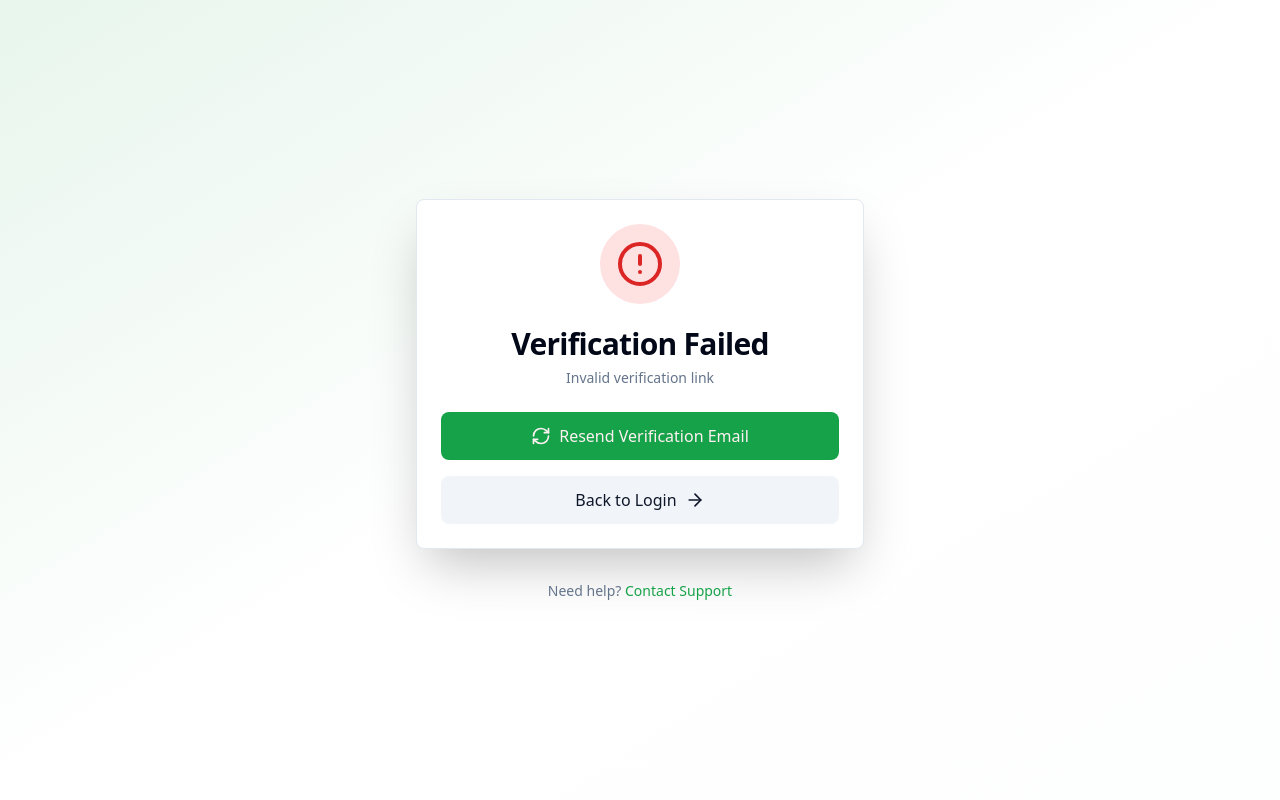
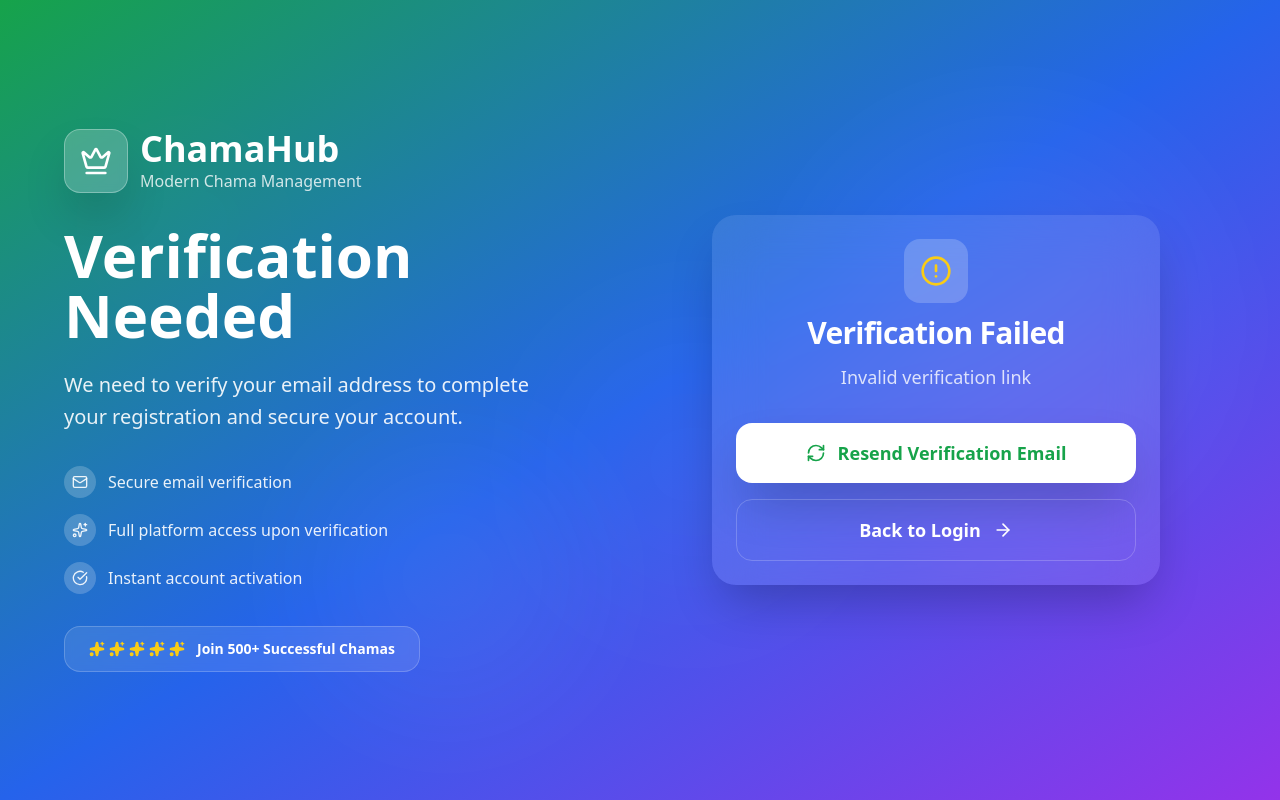
Before and after one commit to MachariaP/ProDev-Backend, a React (Vite) app in the folder chamahub-frontend/: page /verify-email in a window 1280 px wide. Built offline with nearby package versions, Linux system fonts and the light colour scheme; no server answers.

Commit message:
feat(auth): modernize email verification page

```diff
--- a/chamahub-frontend/src/pages/auth/VerifyEmailPage.tsx
+++ b/chamahub-frontend/src/pages/auth/VerifyEmailPage.tsx
@@ -1,7 +1,7 @@
 import { useState, useEffect } from 'react';
 import { motion } from 'framer-motion';
 import { useNavigate, useSearchParams } from 'react-router-dom';
-import { CheckCircle, AlertCircle, RefreshCw, ArrowRight } from 'lucide-react';
+import { CheckCircle, AlertCircle, RefreshCw, ArrowRight, Crown, Sparkles, Mail } from 'lucide-react';
 import { Card, CardContent, CardDescription, CardHeader, CardTitle } from '../../components/ui/card';
 import api from '../../services/api';
 
@@ -16,6 +16,23 @@ export function VerifyEmailPage() {
 
   const token = searchParams.get('token');
   const uid = searchParams.get('uid');
+
+  const FloatingShape = ({ delay = 0, className = "" }) => (
+    <motion.div
+      initial={{ y: 0, opacity: 0 }}
+      animate={{
+        y: [0, -30, 0],
+        opacity: [0, 1, 0]
+      }}
+      transition={{
+        duration: 6,
+        delay,
+        repeat: Infinity,
+        ease: "easeInOut"
+      }}
+      className={`absolute ${className}`}
+    />
+  );
 
   useEffect(() => {
     if (token && uid) {
@@ -55,53 +72,155 @@ export function VerifyEmailPage() {
   };
 
   return (
-    <div className="min-h-screen flex items-center justify-center bg-gradient-to-br from-primary/10 via-background to-secondary/10 p-4">
+    <div className="min-h-screen flex items-center justify-center bg-gradient-to-br from-green-600 via-blue-600 to-purple-600 p-4 relative overflow-hidden">
+      {/* Animated Background Elements */}
+      <div className="absolute inset-0 overflow-hidden pointer-events-none">
+        <FloatingShape
+          delay={0}
+          className="top-20 left-10 w-72 h-72 bg-white/10 rounded-full blur-3xl"
+        />
+        <FloatingShape
+          delay={2}
+          className="top-40 right-20 w-96 h-96 bg-white/5 rounded-full blur-3xl"
+        />
+        <FloatingShape
+          delay={4}
+          className="bottom-20 left-1/4 w-64 h-64 bg-white/10 rounded-full blur-3xl"
+        />
+        <FloatingShape
+          delay={1}
+          className="bottom-40 right-1/3 w-80 h-80 bg-white/5 rounded-full blur-3xl"
+        />
+      </div>
+
+      {/* Main Content */}
+      <div className="w-full max-w-6xl grid grid-cols-1 lg:grid-cols-2 gap-8 items-center relative z-10">
+        {/* Left Side - Branding */}
         <motion.div
-        initial={{ opacity: 0, scale: 0.9 }}
+          initial={{ opacity: 0, x: -50 }}
+          animate={{ opacity: 1, x: 0 }}
+          transition={{ duration: 0.8 }}
+          className="text-center lg:text-left text-white"
+        >
+          <motion.div
+            initial={{ scale: 0, rotate: -180 }}
+            animate={{ scale: 1, rotate: 0 }}
+            transition={{ delay: 0.3, type: 'spring', stiffness: 200 }}
+            className="flex items-center gap-3 justify-center lg:justify-start mb-8"
+          >
+            <div className="w-16 h-16 rounded-2xl bg-white/20 backdrop-blur-sm flex items-center justify-center shadow-2xl border border-white/30">
+              <Crown className="h-8 w-8 text-white" />
+            </div>
+            <div>
+              <h1 className="text-4xl font-black">ChamaHub</h1>
+              <p className="text-white/80 font-medium">Modern Chama Management</p>
+            </div>
+          </motion.div>
+
+          <motion.h2
+            initial={{ opacity: 0, y: 20 }}
+            animate={{ opacity: 1, y: 0 }}
+            transition={{ delay: 0.5 }}
+            className="text-5xl lg:text-6xl font-black mb-6 leading-tight"
+          >
+            {verifying
+              ? 'Verifying Your Email'
+              : success
+              ? 'Welcome to ChamaHub!'
+              : 'Verification Needed'}
+          </motion.h2>
+
+          <motion.p
+            initial={{ opacity: 0, y: 20 }}
+            animate={{ opacity: 1, y: 0 }}
+            transition={{ delay: 0.7 }}
+            className="text-xl mb-8 text-white/90 max-w-lg mx-auto lg:mx-0 leading-relaxed"
+          >
+            {verifying
+              ? "We're verifying your email address to secure your chama account..."
+              : success
+              ? "Your email has been verified! You're now ready to start managing your chama with powerful tools and insights."
+              : "We need to verify your email address to complete your registration and secure your account."}
+          </motion.p>
+
+          {/* Status Features */}
+          <motion.div
+            initial={{ opacity: 0, y: 20 }}
+            animate={{ opacity: 1, y: 0 }}
+            transition={{ delay: 0.9 }}
+            className="space-y-4 mb-8"
+          >
+            {[
+              { icon: Mail, text: 'Secure email verification' },
+              { icon: Sparkles, text: 'Full platform access upon verification' },
+              { icon: CheckCircle, text: 'Instant account activation' }
+            ].map((feature, index) => (
+              <motion.div
+                key={feature.text}
+                initial={{ opacity: 0, x: -20 }}
+                animate={{ opacity: 1, x: 0 }}
+                transition={{ delay: 1 + index * 0.1 }}
+                className="flex items-center gap-3 text-white/90"
+              >
+                <div className="w-8 h-8 rounded-full bg-white/20 flex items-center justify-center">
+                  <feature.icon className="h-4 w-4" />
+                </div>
+                <span className="font-medium">{feature.text}</span>
+              </motion.div>
+            ))}
+          </motion.div>
+
+          {/* Trust Badge */}
+          <motion.div
+            initial={{ opacity: 0, scale: 0.8 }}
             animate={{ opacity: 1, scale: 1 }}
-        transition={{ duration: 0.5 }}
-        className="w-full max-w-md"
+            transition={{ delay: 1.2 }}
+            className="inline-flex items-center gap-3 px-6 py-3 rounded-2xl bg-white/10 backdrop-blur-sm border border-white/20"
           >
-        <Card className="shadow-2xl">
-          <CardHeader className="text-center">
+            <div className="flex items-center gap-1">
+              {[1, 2, 3, 4, 5].map((i) => (
+                <Sparkles key={i} className="h-4 w-4 fill-yellow-400 text-yellow-400" />
+              ))}
+            </div>
+            <span className="font-bold text-sm">Join 500+ Successful Chamas</span>
+          </motion.div>
+        </motion.div>
+
+        {/* Right Side - Verification Card */}
+        <motion.div
+          initial={{ opacity: 0, x: 50 }}
+          animate={{ opacity: 1, x: 0 }}
+          transition={{ duration: 0.8, delay: 0.2 }}
+          className="flex justify-center"
+        >
+          <Card className="w-full max-w-md shadow-2xl border-0 bg-white/10 backdrop-blur-xl rounded-3xl">
+            <CardHeader className="space-y-3 text-center pb-8">
               <motion.div
                 initial={{ scale: 0 }}
                 animate={{ scale: 1 }}
-              transition={{ delay: 0.2, type: 'spring' }}
-              className="mx-auto mb-4"
+                transition={{ delay: 0.4, type: 'spring', stiffness: 200 }}
+                className="mx-auto bg-white/20 p-4 rounded-2xl w-fit"
               >
                 {verifying ? (
-                <div className="h-20 w-20 mx-auto">
-                  <div className="animate-spin rounded-full h-20 w-20 border-b-4 border-primary"></div>
-                </div>
+                  <motion.div
+                    animate={{ rotate: 360 }}
+                    transition={{ duration: 2, repeat: Infinity, ease: "linear" }}
+                    className="w-8 h-8 border-2 border-white border-t-transparent rounded-full"
+                  />
                 ) : success ? (
-                <motion.div
-                  initial={{ scale: 0 }}
-                  animate={{ scale: 1 }}
-                  transition={{ type: 'spring', stiffness: 200 }}
-                  className="h-20 w-20 rounded-full bg-green-100 flex items-center justify-center mx-auto"
-                >
-                  <CheckCircle className="h-12 w-12 text-green-600" />
-                </motion.div>
+                  <CheckCircle className="h-8 w-8 text-green-400" />
                 ) : (
-                <motion.div
-                  initial={{ scale: 0 }}
-                  animate={{ scale: 1 }}
-                  transition={{ type: 'spring', stiffness: 200 }}
-                  className="h-20 w-20 rounded-full bg-red-100 flex items-center justify-center mx-auto"
-                >
-                  <AlertCircle className="h-12 w-12 text-red-600" />
-                </motion.div>
+                  <AlertCircle className="h-8 w-8 text-yellow-400" />
                 )}
               </motion.div>
-            <CardTitle className="text-3xl">
+              <CardTitle className="text-3xl font-black text-white">
                 {verifying
                   ? 'Verifying Email...'
                   : success
                   ? 'Email Verified!'
                   : 'Verification Failed'}
               </CardTitle>
-            <CardDescription>
+              <CardDescription className="text-white/80 text-lg">
                 {verifying
                   ? 'Please wait while we verify your email address'
                   : success
@@ -109,19 +228,26 @@ export function VerifyEmailPage() {
                   : error}
               </CardDescription>
             </CardHeader>
-          <CardContent>
+            <CardContent className="space-y-6">
               {!verifying && !success && (
                 <div className="space-y-4">
                   <motion.button
-                  whileHover={{ scale: 1.02 }}
+                    whileHover={{
+                      scale: 1.02,
+                      boxShadow: "0 20px 40px rgba(255, 255, 255, 0.2)"
+                    }}
                     whileTap={{ scale: 0.98 }}
                     onClick={handleResendVerification}
                     disabled={resending || resent}
-                  className="w-full flex items-center justify-center gap-2 px-6 py-3 bg-primary text-primary-foreground rounded-lg hover:bg-primary/90 transition-colors disabled:opacity-50 disabled:cursor-not-allowed"
+                    className="w-full py-4 rounded-2xl bg-white text-green-600 font-bold text-lg hover:bg-white/90 transition-all disabled:opacity-50 flex items-center justify-center gap-3 shadow-2xl"
                   >
                     {resending ? (
                       <>
-                      <div className="animate-spin rounded-full h-5 w-5 border-b-2 border-white"></div>
+                        <motion.div
+                          animate={{ rotate: 360 }}
+                          transition={{ duration: 1, repeat: Infinity, ease: "linear" }}
+                          className="w-5 h-5 border-2 border-green-600 border-t-transparent rounded-full"
+                        />
                         Sending...
                       </>
                     ) : resent ? (
@@ -140,7 +266,7 @@ export function VerifyEmailPage() {
                     whileHover={{ scale: 1.02 }}
                     whileTap={{ scale: 0.98 }}
                     onClick={() => navigate('/login')}
-                  className="w-full flex items-center justify-center gap-2 px-6 py-3 bg-secondary text-secondary-foreground rounded-lg hover:bg-secondary/90 transition-colors"
+                    className="w-full py-4 rounded-2xl border border-white/20 bg-transparent text-white font-bold text-lg hover:bg-white/10 transition-all flex items-center justify-center gap-3"
                   >
                     Back to Login
                     <ArrowRight className="h-5 w-5" />
@@ -152,34 +278,24 @@ export function VerifyEmailPage() {
                   initial={{ opacity: 0 }}
                   animate={{ opacity: 1 }}
                   transition={{ delay: 0.5 }}
-                className="text-center"
+                  className="text-center space-y-4"
                 >
-                <p className="text-muted-foreground mb-4">
+                  <p className="text-white/80">
                     Redirecting to login page...
                   </p>
                   <div className="flex justify-center">
-                  <div className="animate-spin rounded-full h-8 w-8 border-b-2 border-primary"></div>
+                    <motion.div
+                      animate={{ rotate: 360 }}
+                      transition={{ duration: 1, repeat: Infinity, ease: "linear" }}
+                      className="w-8 h-8 border-2 border-white border-t-transparent rounded-full"
+                    />
                   </div>
                 </motion.div>
               )}
             </CardContent>
           </Card>
-
-        {/* Decorative Elements */}
-        <motion.div
-          initial={{ opacity: 0 }}
-          animate={{ opacity: 1 }}
-          transition={{ delay: 0.8 }}
-          className="mt-8 text-center"
-        >
-          <p className="text-muted-foreground text-sm">
-            Need help?{' '}
-            <a href="mailto:support@chamahub.com" className="text-primary hover:underline">
-              Contact Support
-            </a>
-          </p>
         </motion.div>
-      </motion.div>
+      </div>
     </div>
   );
 }
```
Lines whose indentation alone changed are shown as unchanged.
